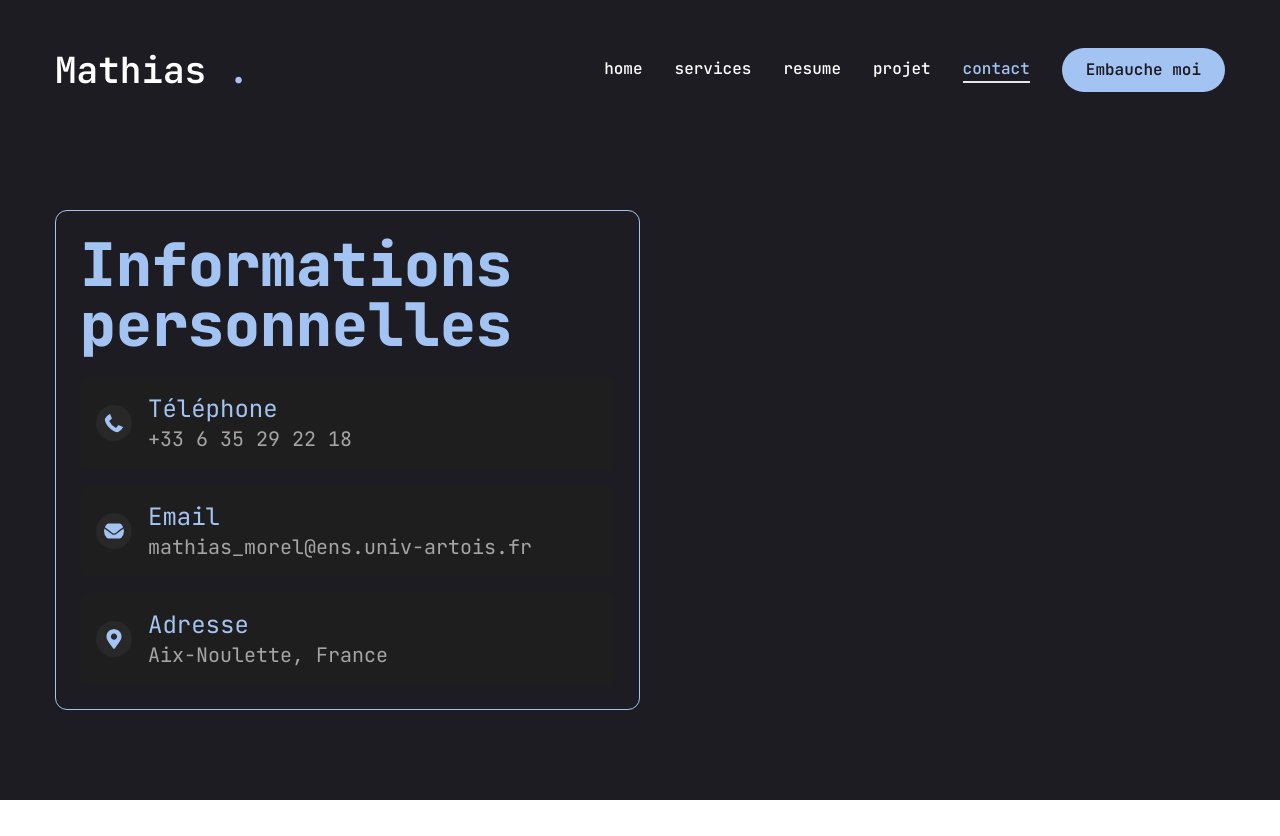
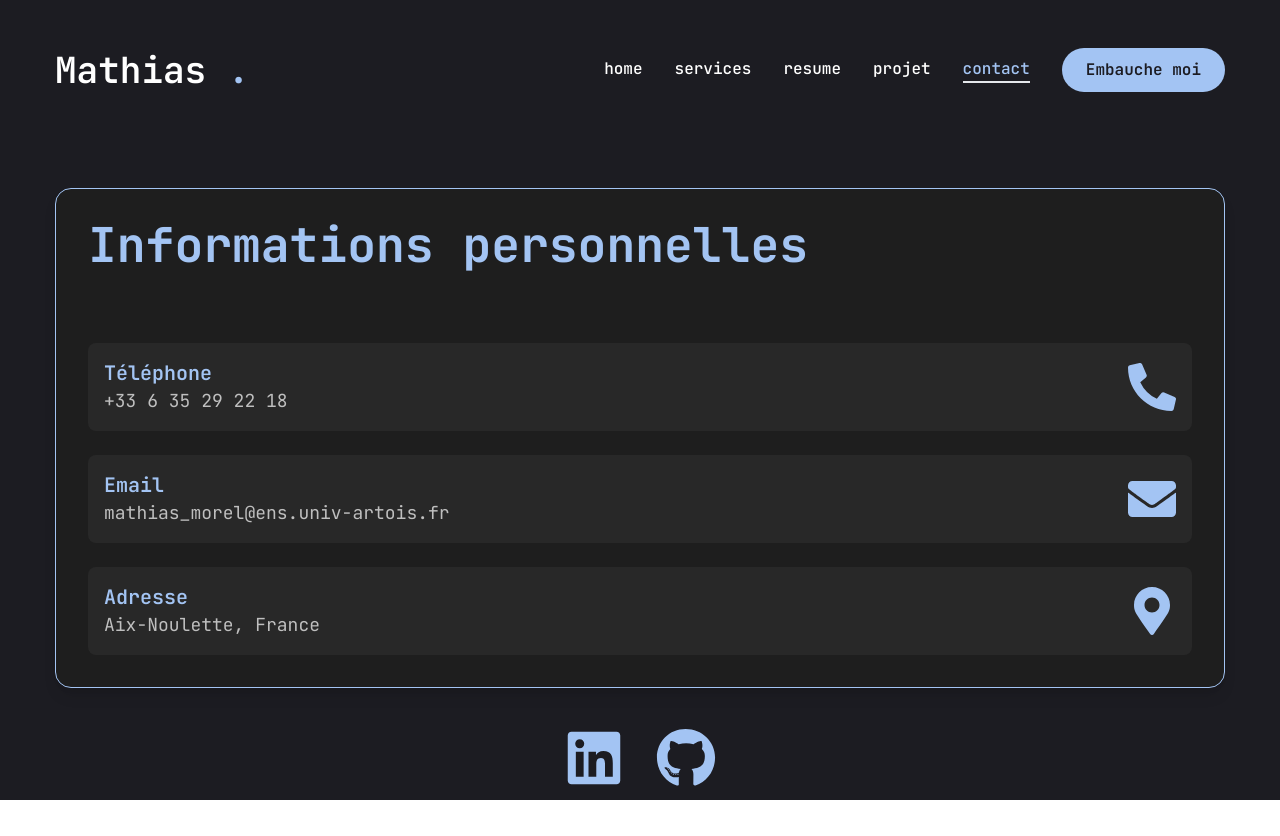
Before and after one commit to Mathias92-cmd/portfolio, a Next.js app: page /contact in a window 1280 px wide. Before the commit the page ends 800 px from the top, so only its background shows below. Built offline with nearby package versions, Linux system fonts and the light colour scheme.

Commit message:
Changement page contact

```diff
--- a/app/contact/page.jsx
+++ b/app/contact/page.jsx
@@ -1,6 +1,6 @@
 "use client";
 
-import { FaPhoneAlt, FaEnvelope, FaMapMarkerAlt } from "react-icons/fa";
+import { FaPhoneAlt, FaEnvelope, FaMapMarkerAlt, FaLinkedin, FaGithub } from "react-icons/fa";
 import { motion } from "framer-motion";
 
 const info = [
@@ -21,35 +21,73 @@ const info = [
     }
 ];
 
+const socialLinks = [
+    {
+        icon: FaLinkedin,
+        url: "https://www.linkedin.com/in/mathias-morel-753951329/"
+    },
+    {
+        icon: FaGithub,
+        url: "https://github.com/Mathias92-cmd"
+    }
+];
+
 const Page = () => {
     return (
         <motion.section
             initial={{ opacity: 0 }}
             animate={{
                 opacity: 1,
-                transition: { delay: 1, duration: 0.4, ease: "easeIn" }
+                transition: { delay: 0.3, duration: 0.6, ease: "easeInOut" }
             }}
             className="min-h-[80vh] flex flex-col justify-center py-12 xl:px-0"
         >
             <div className="container mx-auto">
                 <div className="flex flex-col xl:flex-row xl:gap-[30px]">
-                    <div className="w-full xl:w-[50%] xl:h-[500px] flex flex-col xl:justify-between order-1 xl:order-none p-6 border border-[#a3c4f3] rounded-xl">
-                        <div className="text-6xl leading-none font-extrabold text-outline mb-4 text-accent">
+                    <motion.div
+                        initial={{ y: 50, opacity: 0 }}
+                        animate={{ y: 0, opacity: 1, transition: { delay: 0.5, duration: 0.8 } }}
+                        className="w-full xl:w-[100%] xl:h-[500px] flex flex-col xl:justify-between order-1 xl:order-none p-8 border border-[#a3c4f3] rounded-2xl bg-[#1e1e1e] shadow-lg"
+                    >
+                        <div className="text-5xl font-bold text-outline mb-8 text-accent">
                             Informations personnelles
                         </div>
-                        <div className="flex flex-col gap-4">
+                        <div className="flex flex-col gap-6">
                             {info.map((item, index) => (
-                                <div key={index} className="flex gap-4 items-center p-4 bg-[#1e1e1e] rounded-lg">
-                                    <item.icon className="text-accent text-4xl rounded-full bg-[#282829] p-2" />
+                                <motion.div
+                                    key={index}
+                                    initial={{ x: -50, opacity: 0 }}
+                                    animate={{ x: 0, opacity: 1, transition: { delay: index * 0.2, duration: 0.5 } }}
+                                    className="flex items-center justify-between p-4 bg-[#282828] rounded-lg hover:bg-[#3a3a3a] transition-colors duration-300"
+                                >
                                     <div>
-                                        <h3 className="text-accent text-2xl">{item.title}</h3>
-                                        <p className="text-white/60 text-xl">{item.value}</p>
+                                        <h3 className="text-accent text-xl font-semibold">{item.title}</h3>
+                                        <p className="text-white/70 text-lg">{item.value}</p>
                                     </div>
-                                </div>
+                                    <item.icon className="text-accent text-5xl" />
+                                </motion.div>
                             ))}
                         </div>
-                    </div>
+                    </motion.div>
                 </div>
+                {/* Section des icônes de réseaux sociaux */}
+                <motion.div
+                    initial={{ opacity: 0 }}
+                    animate={{ opacity: 1, transition: { delay: 1, duration: 0.8 } }}
+                    className="flex gap-8 mt-10 justify-center"
+                >
+                    {socialLinks.map((social, index) => (
+                        <a
+                            key={index}
+                            href={social.url}
+                            target="_blank"
+                            rel="noopener noreferrer"
+                            className="text-accent text-6xl hover:text-white transition-colors duration-300"
+                        >
+                            <social.icon />
+                        </a>
+                    ))}
+                </motion.div>
             </div>
         </motion.section>
     );
```
